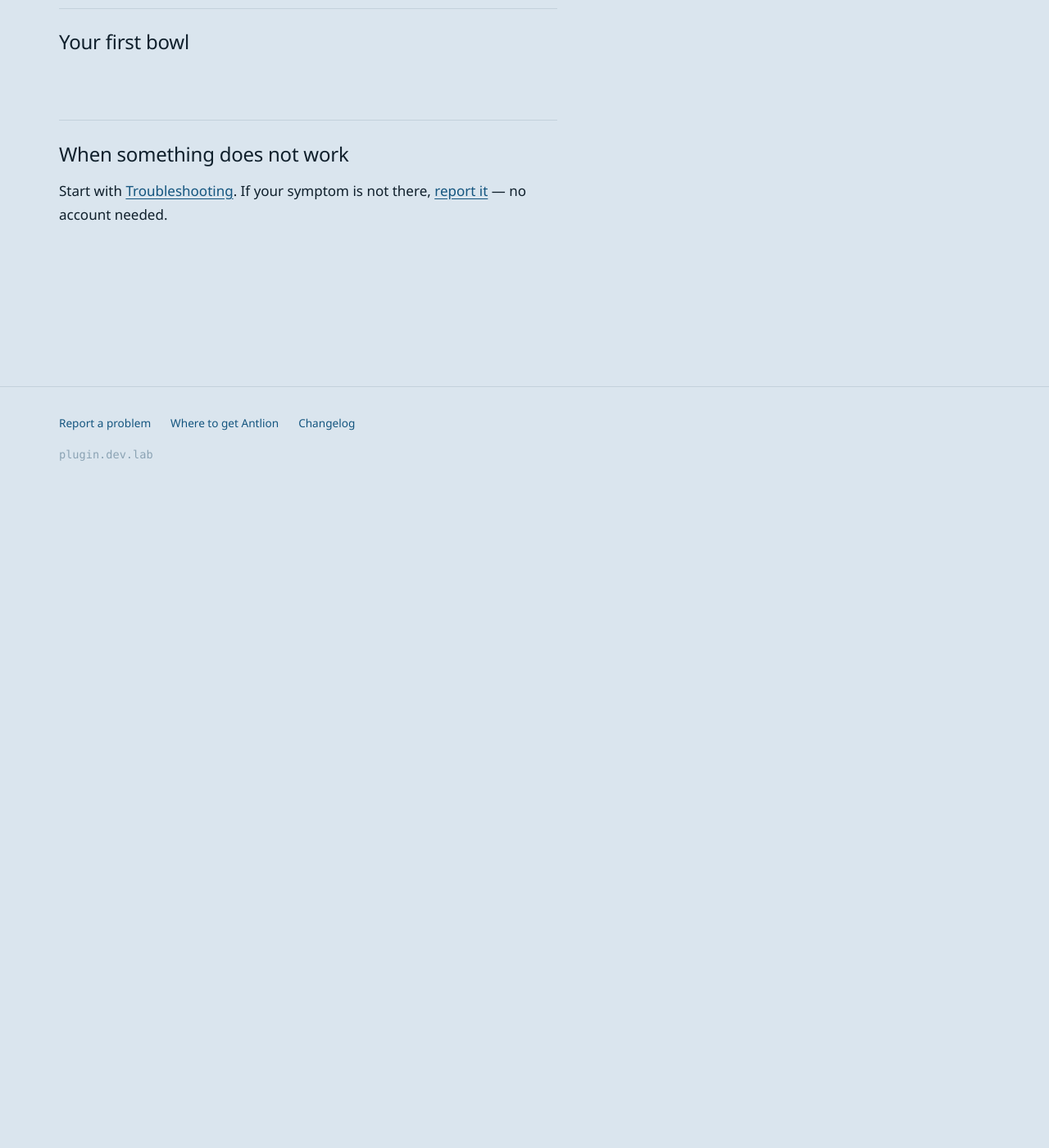
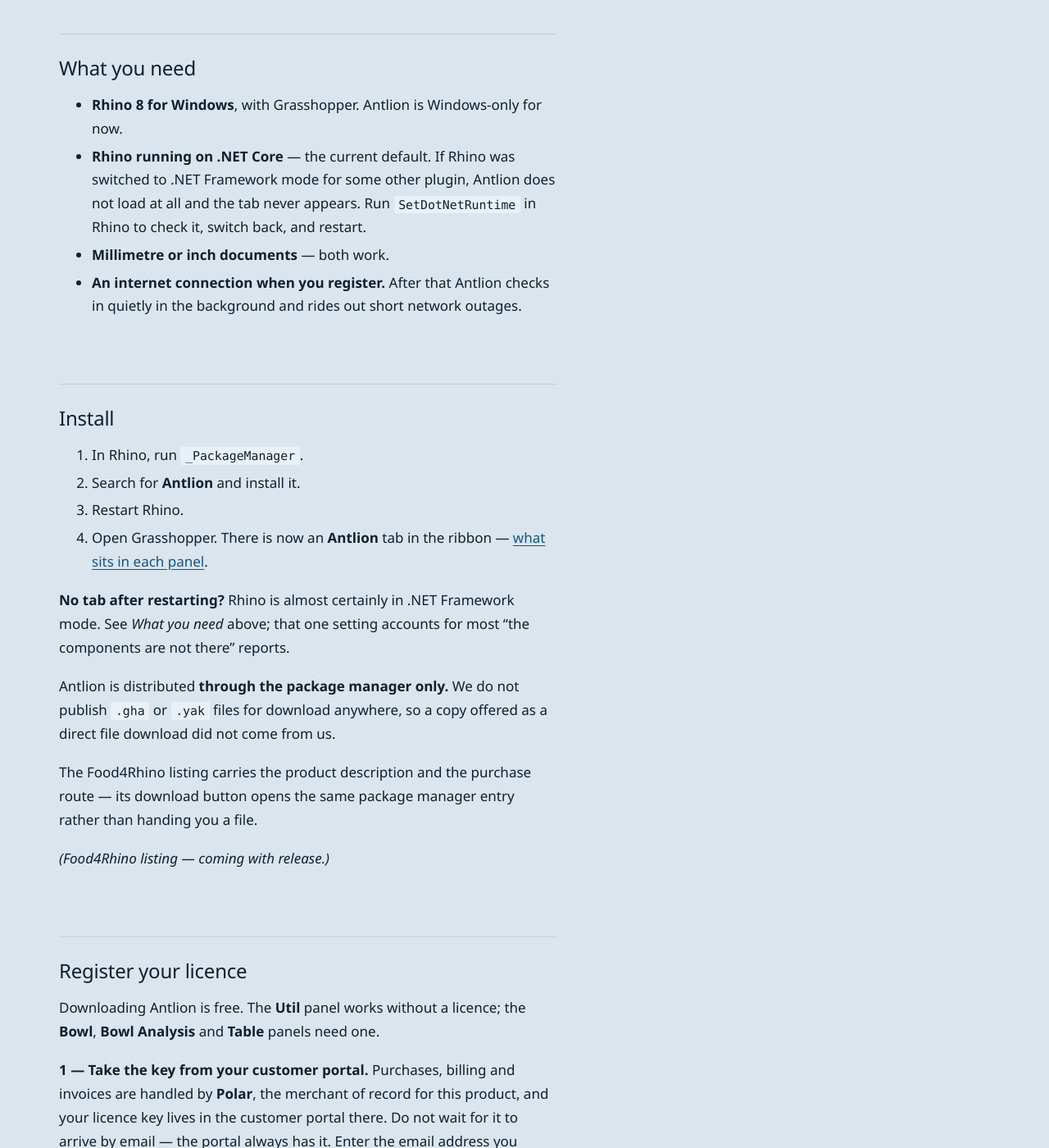
Before and after one commit to plugindevlab/plugindevlab.github.io, a Jekyll site: the page built from antlion/getting-started/index.md, in a window 1280 px wide and 1400 px high, scrolled down 716 px. Shown: the whole window at 82% size. Built offline with Jekyll 4.4.1, drawn with Linux system fonts in a browser that asks for light colours; before the commit the page ends 1346 px from its top, so only the background shows below that; some of the changed text lies outside the part shown.

Commit message:
Getting started is a page now, not a list of empty headings
Install, licence and requirements are the whole page. The first bowl is not built here -
the workflow map was made for exactly that and a video will cover it too, and wiring six
components by hand in prose was more than one page can carry.

The three things people actually get stuck on are stated plainly. Rhino has to be running
on .NET Core or the Antlion tab never appears at all, which accounts for most of the "the
components are not there" reports. Antlion installs through the package manager and
nothing else - no .gha or .yak file is published for download anywhere, so a copy offered
as a direct download did not come from us. And the licence key lives in the Polar customer
portal rather than arriving by email; entering it once in the License component unlocks
every definition on that computer, one computer at a time.

Four things are still blank and say so: the opening image, the Food4Rhino listing, the
customer portal address and the registration video. No prices or payment links anywhere.

The product page used to promise that this page builds your first definition. It no
longer does.

Co-Authored-By: Claude Opus 5 (1M context) <noreply@anthropic.com>
Claude-Session: https://claude.ai/code/session_01U91UqsmLMzYNx7xJzqirQE

```diff
--- a/antlion/getting-started/index.md
+++ b/antlion/getting-started/index.md
@@ -1,19 +1,88 @@
 ---
 title: Getting started with Antlion
-description: Requirements, install, licensing, and the first Grasshopper definition that produces a bowl.
+description: What you need, how to install Antlion from the Rhino package manager, and how to register your licence key.
 ---
 
 # Getting started
 
-*This page is being written for the first release.*
+<section class="split">
+<div class="split-text" markdown="1">
+Setup is three things: install from the Rhino package manager, register a licence key once,
+and open Grasshopper. None of it touches your Rhino model.
+
+Once the **Antlion** tab is in the ribbon, [the workflow](../workflow/index.md) shows what
+order to use things in — that page is where the first bowl gets built.
+</div>
+<figure class="fig">
+<div class="fig-wait">Image to come</div>
+<figcaption>A bowl built with Antlion — sections, stands, vomitories and seats from one chain.</figcaption>
+</figure>
+</section>
 
 ## What you need
 
+- **Rhino 8 for Windows**, with Grasshopper. Antlion is Windows-only for now.
+- **Rhino running on .NET Core** — the current default. If Rhino was switched to .NET
+  Framework mode for some other plugin, Antlion does not load at all and the tab never
+  appears. Run `SetDotNetRuntime` in Rhino to check it, switch back, and restart.
+- **Millimetre or inch documents** — both work.
+- **An internet connection when you register.** After that Antlion checks in quietly in the
+  background and rides out short network outages.
+
 ## Install
 
-## Licence
+1. In Rhino, run `_PackageManager`.
+2. Search for **Antlion** and install it.
+3. Restart Rhino.
+4. Open Grasshopper. There is now an **Antlion** tab in the ribbon —
+   [what sits in each panel](../workflow/index.md#ribbon).
 
-## Your first bowl
+**No tab after restarting?** Rhino is almost certainly in .NET Framework mode. See
+*What you need* above; that one setting accounts for most "the components are not there"
+reports.
+
+Antlion is distributed **through the package manager only.** We do not publish `.gha` or
+`.yak` files for download anywhere, so a copy offered as a direct file download did not come
+from us.
+
+The Food4Rhino listing carries the product description and the purchase route — its download
+button opens the same package manager entry rather than handing you a file.
+
+*(Food4Rhino listing — coming with release.)*
+
+## Register your licence
+
+Downloading Antlion is free. The **Util** panel works without a licence; the **Bowl**,
+**Bowl Analysis** and **Table** panels need one.
+
+**1 — Take the key from your customer portal.** Purchases, billing and invoices are handled
+by **Polar**, the merchant of record for this product, and your licence key lives in the
+customer portal there. Do not wait for it to arrive by email — the portal always has it.
+Enter the email address you bought with, type the code it sends you, and copy the key from
+the purchases page.
+
+*(Customer portal — coming with release.)*
+
+**2 — Enter it once in Grasshopper.**
+
+- Antlion tab → [**License**](../components/license/index.html)
+- Paste the key into `Key`
+- Set `Register` to **True**
+- `Status` reports what happened
+
+That unlocks **every definition on this computer** — it is not something you repeat per file.
+
+**One computer at a time.** To move to another machine, release the old one in the customer
+portal and register on the new one. If a computer has been released, `Status` says so and
+tells you to flip `Register` again.
+
+*(Video walkthrough — coming with release.)*
+
+## Where to go next
+
+- [**Workflow**](../workflow/index.md) — the whole chain as one diagram, and what order to
+  use things in. Start here.
+- [**Tutorials**](../tutorials/index.md) — the parts where the rules are not visible on screen.
 
 ## When something does not work
 
```
Also changed, not shown: antlion/index.md (+2 -2 lines).
